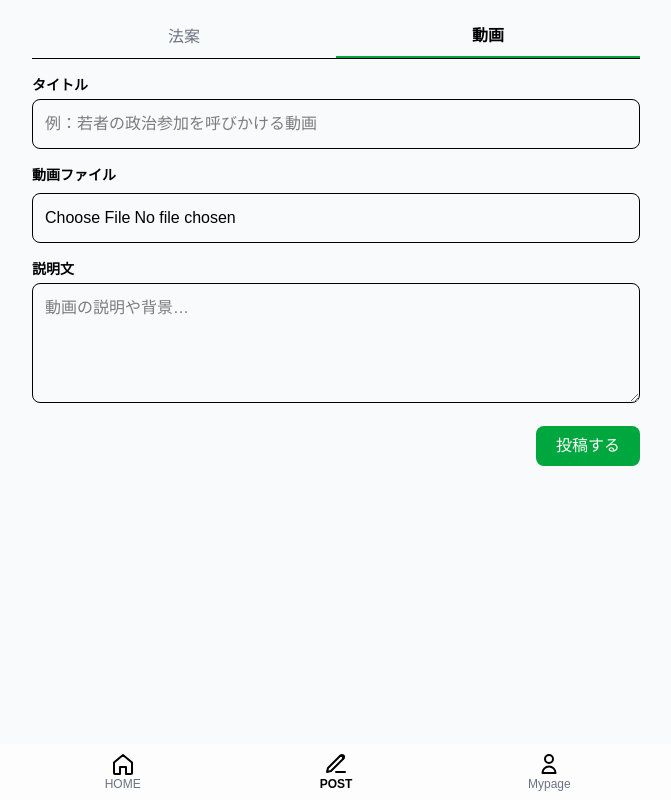
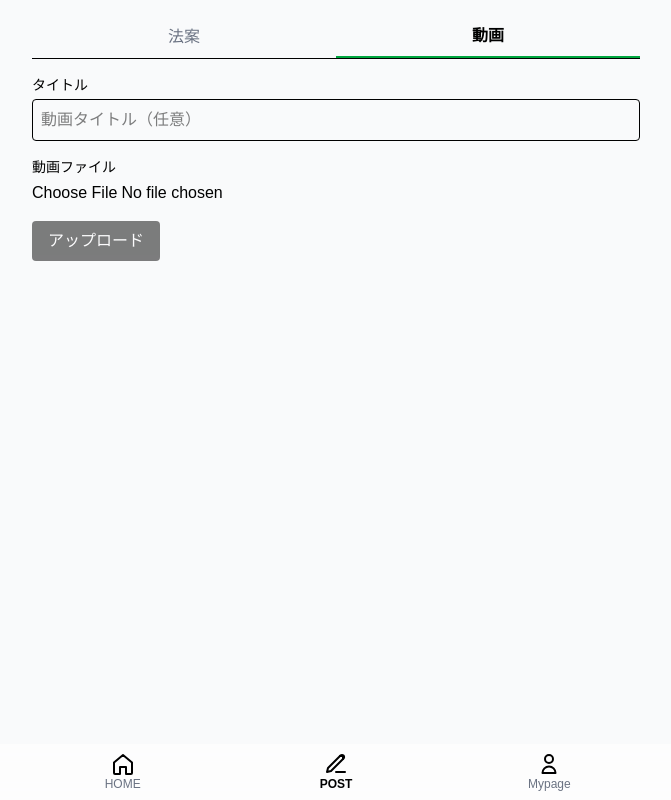
Before and after one commit to kotaA551/minna-no-kokkai, a Next.js app: page /post in a window 1280 px wide. Both pictures are taken after a click on the button "動画". Shown: the whole page, without its empty margins (304-975 px from the left). Built offline with nearby package versions, Linux system fonts and the light colour scheme.

Commit message:
fix: blob handleUpload with body

```diff
--- a/package.json
+++ b/package.json
@@ -10,6 +10,7 @@
   },
   "dependencies": {
     "@prisma/client": "^5.22.0",
+    "@vercel/blob": "^2.0.0",
     "nanoid": "^5.0.7",
     "next": "15.5.3",
     "react": "19.1.0",
--- /dev/null
+++ b/src/app/api/blob/delete/route.ts
@@ -0,0 +1,12 @@
+// src/app/api/blob/delete/route.ts
+import { del } from "@vercel/blob";
+
+export const runtime = "edge";
+
+export async function POST(req: Request) {
+  const { url } = (await req.json()) as { url: string };
+  if (!url) return Response.json({ error: "url required" }, { status: 400 });
+
+  await del(url);
+  return Response.json({ ok: true });
+}
--- /dev/null
+++ b/src/app/api/blob/upload/route.ts
@@ -0,0 +1,24 @@
+import { handleUpload, type HandleUploadBody } from "@vercel/blob/client";
+
+export const runtime = "edge";
+
+export async function POST(request: Request) {
+  // ← これを追加（型は HandleUploadBody）
+  const body = (await request.json()) as HandleUploadBody;
+
+  return handleUpload({
+    request,
+    body, // ← これが必須
+    onBeforeGenerateToken: async () => ({
+      allowedContentTypes: [
+        "video/mp4",
+        "video/webm",
+        "video/quicktime",
+        "video/ogg",
+      ],
+      maximumSizeInBytes: 1024 * 1024 * 500, // 500MB
+      // allowedOrigins: ["https://あなたの本番ドメイン"] // 必要なら制限
+    }),
+    // onUploadCompleted: async ({ blob, tokenPayload }) => { ... } // 任意
+  });
+}
--- a/src/components/UploadForm.tsx
+++ b/src/components/UploadForm.tsx
@@ -76,21 +76,21 @@ export default function UploadForm({ className = "" }: { className?: string }) {
           className="w-full rounded-lg border p-3 resize-none overflow-hidden leading-7"
           value={text}
           onChange={(e) => setText(e.target.value)}
-placeholder={`◆ 目的
+placeholder={`目的
 AI（人工知能）が生活や仕事にどんどん使われていく中で、国民が安心して恩恵を受けられる社会をつくるためのルールを定める。
-◆ 基本的な考え方
+基本的な考え方
 ・AIは人を助け、生活を豊かにするために使う
 ・人権やプライバシーを侵さないようにする
 ・誰にとっても公平に利用できるようにする
 ・仕組みや判断が不透明にならないように、できるだけ説明責任を果たす
 ・悪用や事故が起きたときの対策をきちんと整える
-◆ 国や自治体がやること
+国や自治体がやること
 1. 安全性・信頼性を確認する仕組みをつくる
 2. 学校や社会でAIリテラシー教育を広げる
 3. 研究や開発を支援し、産業を育てる
 4. AIの利用ルールを国際的に協力してつくる
 5. 万一のトラブルや被害に対応できる救済制度を整備する
-◆ 国民が安心して暮らせる未来へ
+国民が安心して暮らせる未来へ
 AIを「怖いもの」ではなく「頼れる相棒」として活用できる社会を目指す`}
         />
       </div>
--- a/src/components/VideoForm.tsx
+++ b/src/components/VideoForm.tsx
@@ -1,90 +1,100 @@
+// src/components/VideoForm.tsx
 "use client";
 
-import React, { useState } from "react";
-import { useRouter } from "next/navigation";
+import { useState } from "react";
+import { upload } from "@vercel/blob/client";
+import { postJson } from "@/lib/fetcher"; // DBへ記録したい人だけ使う
 
-export default function VideoForm({ className = "" }: { className?: string }) {
+export default function VideoForm() {
+  const [file, setFile] = useState<File | null>(null);
   const [title, setTitle] = useState("");
-  const [file, setFile] = useState<File | null>(null);
-  const [desc, setDesc] = useState("");
+  const [progress, setProgress] = useState<number | null>(null);
+  const [url, setUrl] = useState<string | null>(null);
+  const [error, setError] = useState<string | null>(null);
   const [loading, setLoading] = useState(false);
-  const router = useRouter();
 
-  async function submit(e: React.FormEvent) {
+  async function onSubmit(e: React.FormEvent) {
     e.preventDefault();
-    if (!title.trim() || !file) {
-      alert("タイトルと動画ファイルは必須です。");
+    setError(null);
+    if (!file) {
+      setError("ファイルを選択してください");
       return;
     }
     setLoading(true);
 
     try {
-      const formData = new FormData();
-      formData.append("title", title.trim());
-      formData.append("desc", desc.trim());
-      formData.append("file", file);
+      const { url, pathname /*, downloadUrl, contentType, size */ } = await upload(
+        file.name,
+        file,
+        {
+          access: "public",
+          handleUploadUrl: "/api/blob/upload",
+          // アップロード進捗（任意）
+          onUploadProgress: (e) => {
+            if (e.total) setProgress(Math.round((e.loaded / e.total) * 100));
+          },
+          // DBにメタ入れたい場合、クライアント→サーバへ渡すペイロード
+          clientPayload: JSON.stringify({ title }),
+        }
+      );
 
-      const res = await fetch("/api/videos", { method: "POST", body: formData });
-      if (!res.ok) throw new Error(await res.text());
+      setUrl(url);
 
-      const json = await res.json();
-      alert("投稿が完了しました！");
+      // （任意）自前DBへ記録したい場合
+      // await postJson<{ id: string }>("/api/videos", { title, url });
 
-      // 🎯 トップページへ移動
-      router.push("/");
-
-      // リセット
       setTitle("");
       setFile(null);
-      setDesc("");
-    } catch {
-      alert("投稿に失敗しました。");
+      setProgress(null);
+    } catch (err: unknown) {
+      setError(err instanceof Error ? err.message : "アップロードに失敗しました");
     } finally {
       setLoading(false);
     }
   }
+
   return (
-    <form onSubmit={submit} className={`grid gap-4 ${className}`}>
+    <form onSubmit={onSubmit} className="space-y-4">
       <div>
-        <label className="block text-sm font-semibold mb-1">タイトル</label>
+        <label className="block text-sm font-medium mb-1">タイトル</label>
         <input
-          className="w-full rounded-lg border p-3"
           value={title}
           onChange={(e) => setTitle(e.target.value)}
-          placeholder="例：若者の政治参加を呼びかける動画"
+          className="w-full rounded border p-2"
+          placeholder="動画タイトル（任意）"
         />
       </div>
 
-      <div className="grid gap-2">
-        <label className="block text-sm font-semibold">動画ファイル</label>
+      <div>
+        <label className="block text-sm font-medium mb-1">動画ファイル</label>
         <input
           type="file"
           accept="video/*"
-          onChange={(e) => setFile(e.target.files?.[0] || null)}
-          className="w-full rounded-lg border p-3"
-        />
-        {file && <p className="text-sm mt-1">選択中: {file.name}</p>}
-      </div>
-
-      <div>
-        <label className="block text-sm font-semibold mb-1">説明文</label>
-        <textarea
-          className="w-full rounded-lg border p-3 min-h-[120px]"
-          value={desc}
-          onChange={(e) => setDesc(e.target.value)}
-          placeholder="動画の説明や背景…"
+          onChange={(e) => setFile(e.target.files?.[0] ?? null)}
         />
       </div>
 
-      <div className="flex justify-end">
-        <button
-          type="submit"
-          disabled={loading}
-          className="rounded-lg bg-green-600 text-white px-5 py-2 disabled:opacity-50"
-        >
-          {loading ? "送信中…" : "投稿する"}
-        </button>
-      </div>
+      {progress !== null && (
+        <div className="text-sm">アップロード中… {progress}%</div>
+      )}
+
+      <button
+        type="submit"
+        className="px-4 py-2 rounded bg-black text-white disabled:opacity-50"
+        disabled={loading || !file}
+      >
+        {loading ? "アップロード中…" : "アップロード"}
+      </button>
+
+      {url && (
+        <p className="text-sm">
+          完了！URL:{" "}
+          <a className="underline" href={url} target="_blank" rel="noreferrer">
+            {url}
+          </a>
+        </p>
+      )}
+      {error && <p className="text-red-600 text-sm">{error}</p>}
     </form>
   );
 }
```
Also changed, not shown: 1 other file (tests, documents, lock files or other folders).
